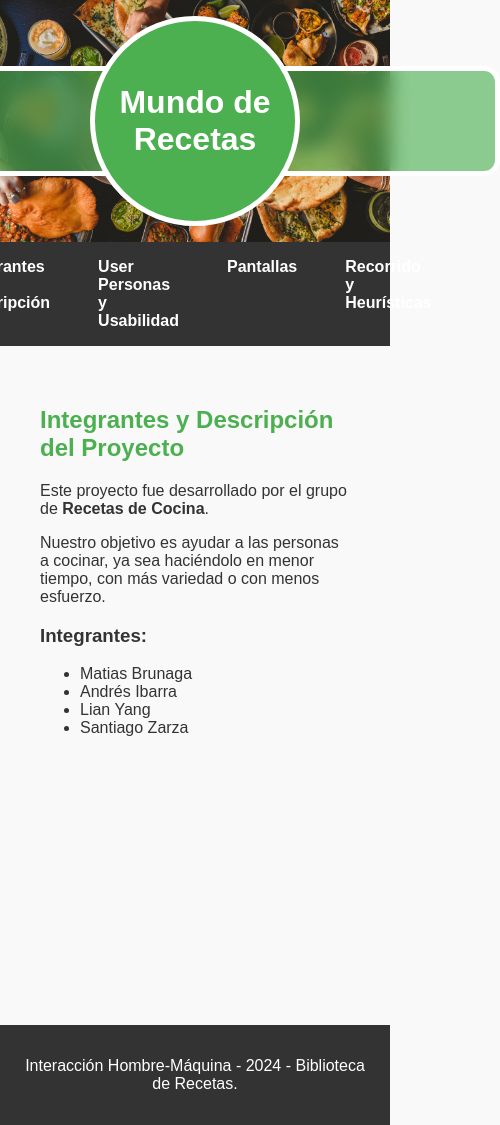
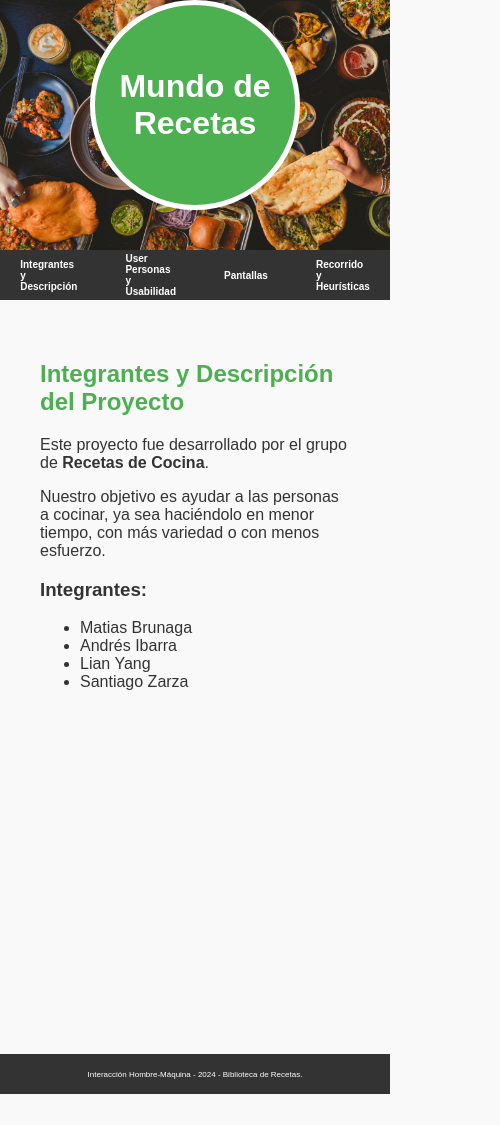
Before and after one commit to DarkRonier/portfolio-hci, a plain HTML site: page index.html in a window 390 px wide. Shown: the whole page, 500 px wide, since content can reach past the window. After the commit the page ends 1094 px from the top, so only its background shows below. Drawn offline with Linux system fonts and the light colour scheme.

Commit message:
banner more responsive

```diff
--- a/index.html
+++ b/index.html
@@ -5,12 +5,22 @@
     <meta name="viewport" content="width=device-width, initial-scale=1.0">
     <title>Portafolio - Recetas de Cocina</title>
     <style>
+        html {
+            height: 100%;
+        }
         body {
             font-family: Arial, sans-serif;
             margin: 0;
             padding: 0;
+            height: calc(250px + 100%);
             background-color: #f9f9f9;
             color: #333;
+            overflow-y: scroll;
+        }
+        .container {
+            display: flex;
+            flex-direction: column;
+            height: 100%;
         }
         .header-belt {
             position: relative;
@@ -31,17 +41,38 @@
         }
         .belt-rectangle {
             display: flex;
-            justify-content: right;
+            justify-content: center;
             align-items: center;
+            gap: calc(200px + 10%);
             position: absolute;
+
             background: #4CAF50a0;
             border: 5px solid white;
             border-radius: 16px;
             backdrop-filter: blur(10px);
+            font-style: italic;
+
             min-width: 600px;
             width: 70%;
             height: 100px;
             z-index: 0;
+        }
+        @media (max-width: 650px) {
+            .belt-rectangle {
+                display: none;
+            }
+            nav a {
+                font-size: 10px;
+            }
+            footer {
+                font-size: 8px;
+            }
+        }
+        @media (max-width: 350px) {
+            iframe {
+                overflow-y: auto;
+                pointer-events: all;
+            }
         }
         .header-desc {
             width: auto;
@@ -61,13 +92,15 @@
             background-position: center;
             background-repeat: repeat;
             background-size: cover;
-            padding: 1rem;
+            height: 250px;
             color: white;
             text-align: center;
         }
         nav {
+            height: 50px;
             display: flex;
             justify-content: center;
+            align-items: center;
             background-color: #333;
             position: sticky;
             top: 0;
@@ -88,18 +121,53 @@
             color: #4CAF50;
         }
         iframe {
-            width: 100%;
-            height: 80vh;
+            flex-grow: 1;
             border: none;
+            overflow: hidden;
+            pointer-events: none;
         }
         footer {
+            height: 40px;
             text-align: center;
-            padding: 1rem;
+            padding-inline: 1rem;
             background-color: #333;
             color: white;
+            display: flex;
+            align-items: center;
+            justify-content: center;
         }
     </style>
     <script>
+    // Función para verificar si estamos en el final del scroll
+    function handlePageScroll() {
+        const iframe = document.getElementById('content-frame');
+        const headerHeight = 250; // Altura del header
+        const navHeight = 50; // Altura del nav
+        const footerHeight = 40; // Altura del footer
+
+        const body = document.body;
+        const html = document.documentElement;
+
+        // Altura total de la página (incluyendo header, nav y footer)
+        const pageHeight = Math.max(html.scrollHeight, body.scrollHeight);
+
+        // Calculamos la posición del scroll + la altura visible del navegador
+        const scrollPosition = window.scrollY + window.innerHeight;
+
+        // Si hemos llegado al final de la página (después del footer), habilitar el iframe
+        if (scrollPosition >= pageHeight - footerHeight) {
+            iframe.style.pointerEvents = 'auto';  // Habilitar interacción con el iframe
+        } else {
+            iframe.style.pointerEvents = 'none';  // Bloquear interacción con el iframe
+        }
+    }
+
+    // Detectar cuando el usuario hace scroll
+    window.addEventListener('scroll', handlePageScroll);
+
+    // Inicializar el estado de interacción con el iframe cuando se carga la página
+    handlePageScroll();
+
     function loadSection(htmlFile) {
         // Cambiar el contenido del iframe
         const iframe = document.getElementById("content-frame");
@@ -120,12 +188,20 @@
     </script>
 </head>
 <body>
+    <div class="container">
         <header>
             <div class="header-belt">
                 <div class="belt-circle">
                     <h1>Mundo de Recetas</h1>
                 </div>
-            <div class="belt-rectangle"></div>
+                <div class="belt-rectangle">
+                    <div>
+                        <h4>"Sabores que inspiran</h4>
+                    </div>
+                    <div>
+                        <h4>recetas que conectan"</h4>
+                    </div>
+                </div>
             </div>
         </header>
 
@@ -141,5 +217,6 @@
         <footer>
             <p>Interacción Hombre-Máquina - 2024 - Biblioteca de Recetas.</p>
         </footer>
+    </div>
 </body>
 </html>
```
Lines whose indentation alone changed are shown as unchanged.
